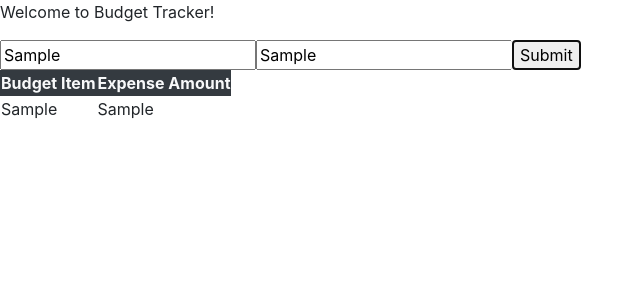
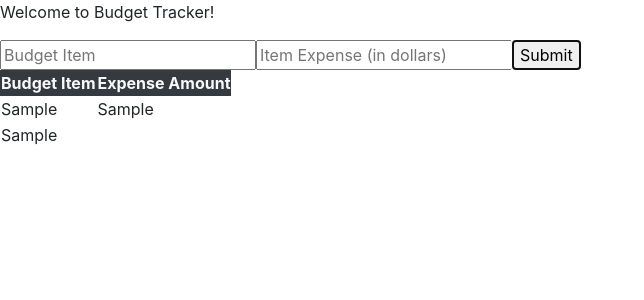
Before and after one commit to Linus41/React-Budget-Tracker, a React (Create React App) app in the folder budget-tracker/: page / in a window 1280 px wide. Both pictures are taken after typing "Sample", "Sample" into the empty fields and a click on the button "Submit". Shown: the top 300 px of the page, without its empty margins (0-644 px from the left). Built offline with nearby package versions, Linux system fonts and the light colour scheme.

Commit message:
total component now renders expense amount

```diff
--- a/budget-tracker/src/App.js
+++ b/budget-tracker/src/App.js
@@ -1,28 +1,31 @@
 import React, { Component } from "react";
 import Form from "./components/Form/Form";
 import Table from "./components/Table/Table";
-// import Total from "./components/Total/Total";
+import Total from "./components/Total/Total";
 
 class App extends Component {
 
   state = {
     budgetItems: [],
+    expense: ""
   }
 
   addBudgetItem = item => {
-    this.setState({budgetItems: [...this.state.budgetItems, item]})
-    console.log(this.state.budgetItems);
+    this.setState({ budgetItems: [...this.state.budgetItems, item] })
+    console.log("budget items", this.state.budgetItems);
+  }
+  addExpense = item => {
+    this.setState({ expense: [...this.state.expense, item]})
   }
 
+
   render() {
-    //need a const for array here?
-    // const budgetArray = this.state.budgetItems
     return (
       <div>
         {/* this addBudgetItem could be called anything, as long as it is called the same thing in form.js as props; this.addBudgetItem refers to the addBudgetItem method on line 12 in this file */}
-        <Form addBudgetItem={this.addBudgetItem}/>
+        <Form addBudgetItem={this.addBudgetItem} />
         <Table budgetItem={this.state.budgetItems} />
-        {/* <Total /> */}
+        <Total budgetItem={this.state.budgetItems}/>
       </div>
     );
   }
--- a/budget-tracker/src/components/Form/form.js
+++ b/budget-tracker/src/components/Form/form.js
@@ -2,11 +2,10 @@ import React, { Component } from "react";
 import "./style.css";
 
 class Form extends Component {
-  // Setting the component's initial state
+  // this state does nothing, doesn't need to be here
   state = {
     budgetItem: "",
     itemExpense: "",
-    allBudgetInfo: []
   };
 
 
@@ -28,8 +27,11 @@ class Form extends Component {
     event.preventDefault();
     //props here allows this file to access the addBudgetItem method from App.js
 
-    this.props.addBudgetItem({budgetItem: this.state.budgetItem, itemExpense: this.state.itemExpense})
-
+    this.props.addBudgetItem({ budgetItem: this.state.budgetItem, itemExpense: this.state.itemExpense })
+    this.setState({
+      budgetItem: "",
+      itemExpense: ""
+    })
   };
 
   render() {
--- a/budget-tracker/src/components/Table/table.js
+++ b/budget-tracker/src/components/Table/table.js
@@ -19,15 +19,12 @@ class Table extends Component {
                         </tr>
                     </thead>
                     <tbody>
-                    {/* use map to loop through all expenses  */}
                         {this.props.budgetItem.map(budget => (
                             <tr>
                                 <td>{budget.budgetItem}</td>
                                 <td>{budget.itemExpense}</td>
                             </tr>
-
                         ))}
-
                     </tbody>
                 </table>
             </div >
--- a/budget-tracker/src/components/Total/total.js
+++ b/budget-tracker/src/components/Total/total.js
@@ -1,11 +1,24 @@
-// import React, { Component } from "react";
+import React, { Component } from "react";
 
-// class Total extends Component {
-//     state = {
-//         runningTotal: 0
-//     };
+class Total extends Component {
+    state = {
+        expense: 0
+    }
+
+    render() {
+        return (
+            <div>
+                {this.props.budgetItem.map(budget => (
+                <tr>
+
+                    <td>{budget.itemExpense}</td>
+                </tr>
+            ))}
+            </div>
+
+        )
+    }
+}
 
 
-// }
-
-// export default Total;
+export default Total;
```
Lines whose indentation alone changed are shown as unchanged.
